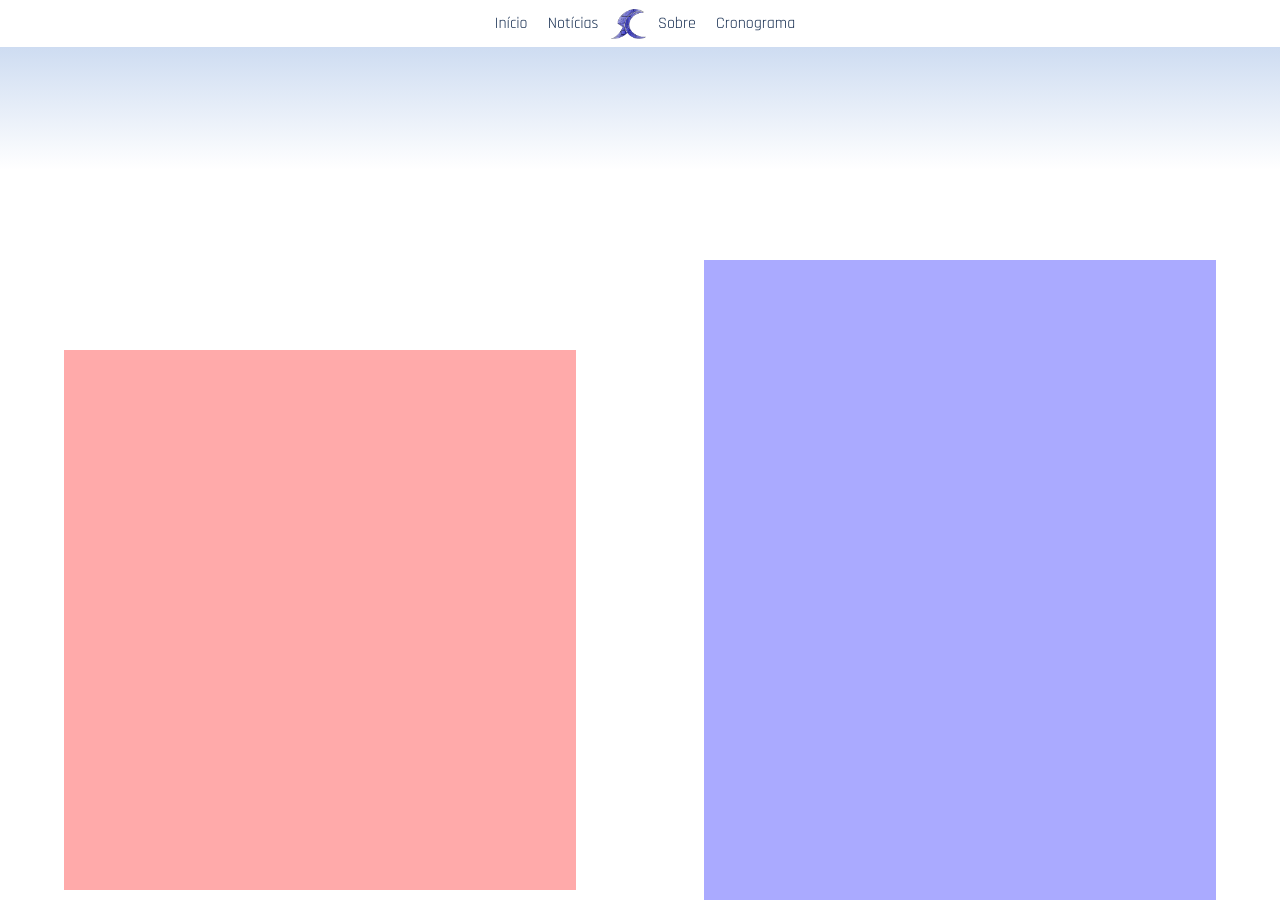
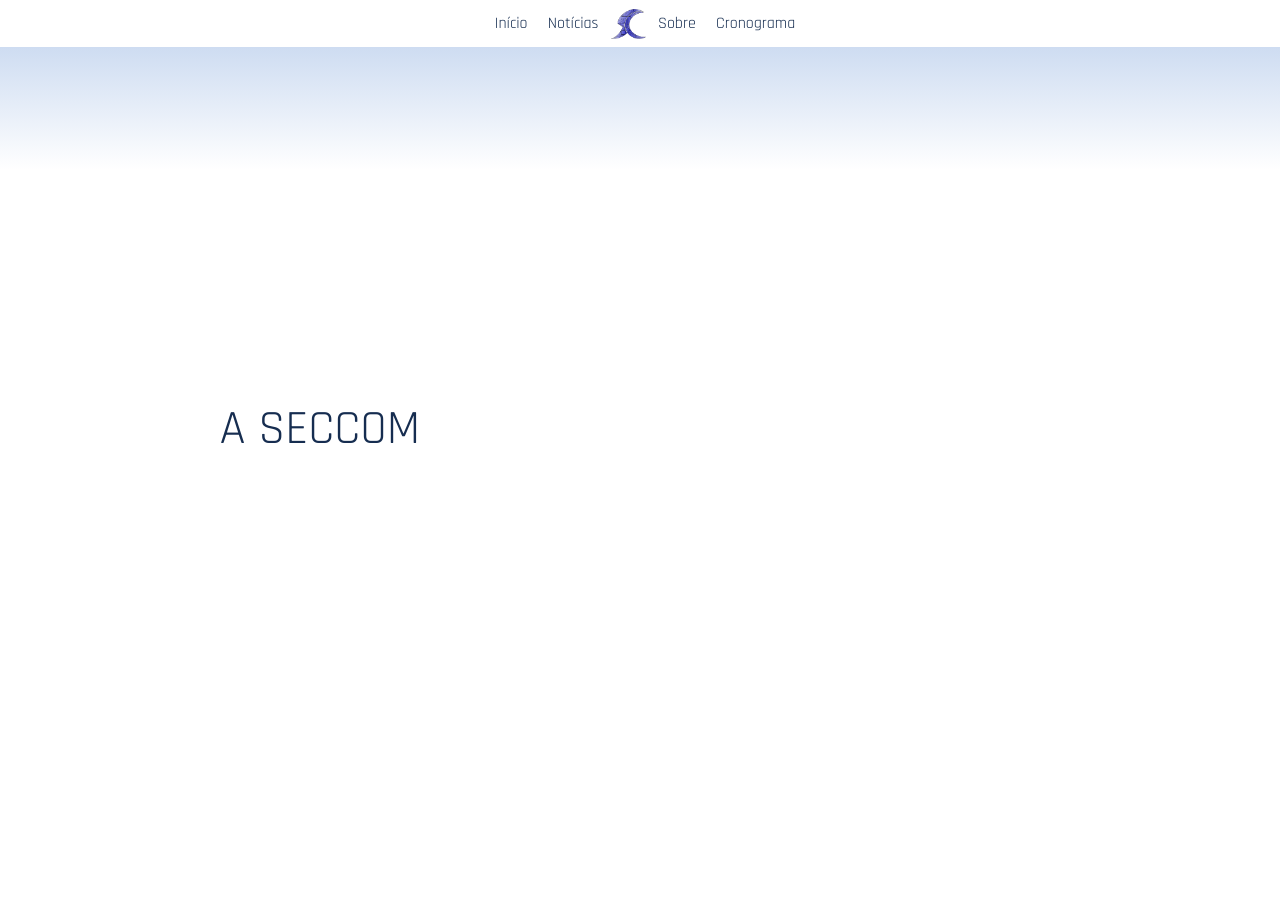
Before and after one commit to seccom-ufsc/2018, a Jekyll site: the page built from index.html, in a window 1280 px wide and 900 px high, scrolled down 730 px. Built offline with Jekyll 4.4.1, drawn with Linux system fonts in a browser that asks for light colours; the list of posts is cut into pages by our own code.

Commit message:
Arrumando a barrinha(?)

```diff
--- a/css/general.css
+++ b/css/general.css
@@ -34,7 +34,7 @@ body::-webkit-scrollbar-thumb {
     position: absolute;
     left: 5vw;
     top: 20vh;
-    background: #FAA;
+    //background: #FAA;
 }
 
 #info_title {
@@ -42,6 +42,7 @@ body::-webkit-scrollbar-thumb {
     font-size: 3em;
     text-align: center;
     color: #162D50;
+    padding: 1em;
 }
 
 #info_photo {
@@ -62,5 +63,5 @@ body::-webkit-scrollbar-thumb {
     text-align: justify;
     overflow-y: auto;
     -ms-overflow-y: auto;
-    background: #AAF;
+    //background: #AAF;
 }
--- a/index.html
+++ b/index.html
@@ -22,7 +22,10 @@ title: SECCOM 2018
                 <div class="counter_label">Segundos</div>
             </div></div>
             <div class="page_block" id="info">
-                <div id="info_header"></div>
+                <div id="info_header">
+                    <div id="info_title">A SECCOM</div>
+                    <img src="" id="info_photo">
+                </div>
                 <div id="info_text"></div>
             </div>
         </body>
```
